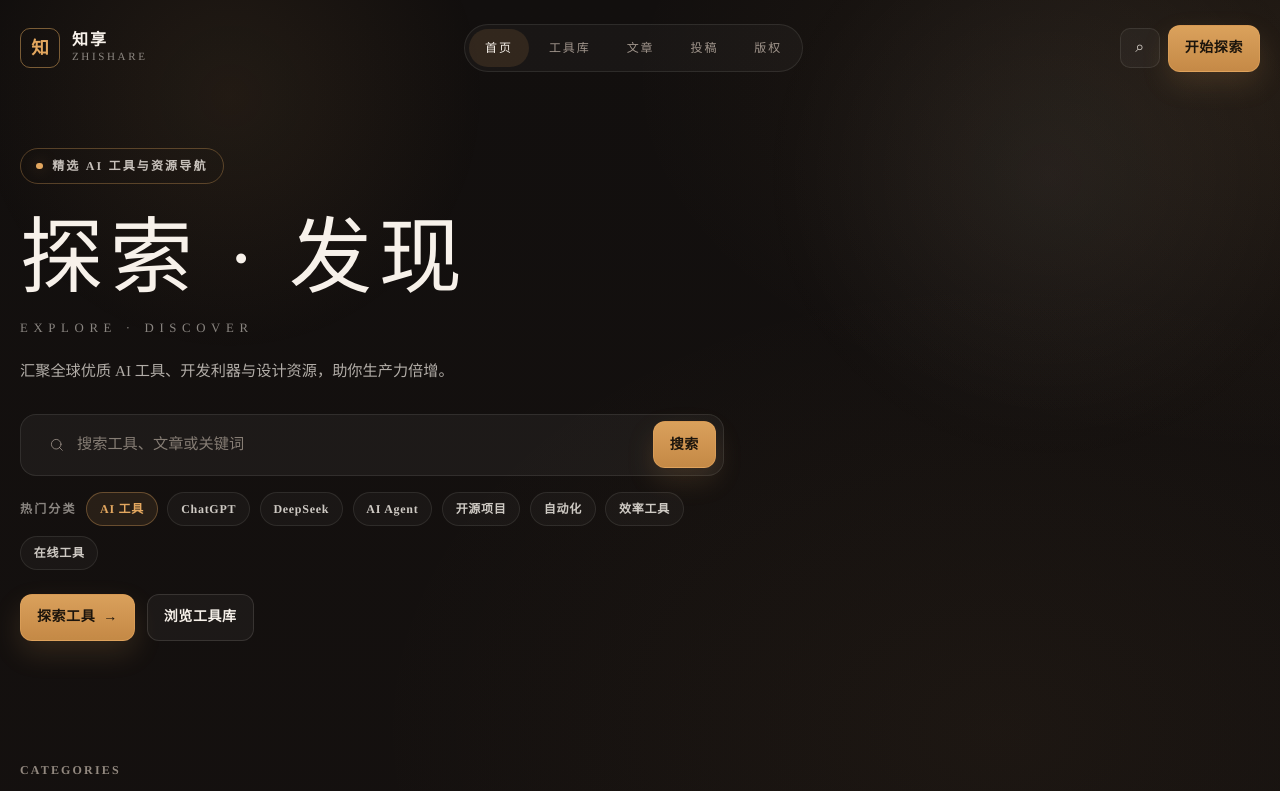
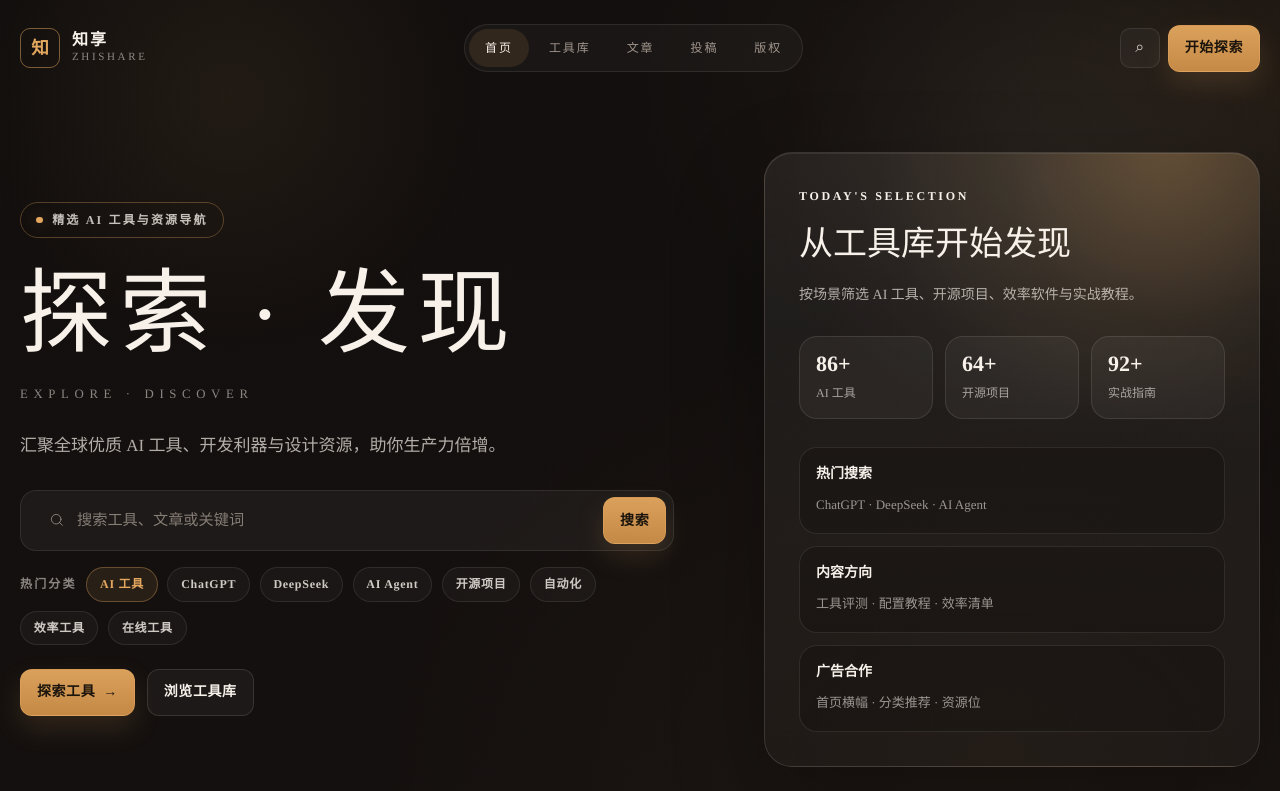
Before and after one commit to kutes/zhishare, a Next.js app: page / in a window 1280 px wide. Shown: the top 791 px of the page. Built offline with nearby package versions, Linux system fonts and the light colour scheme; no server answers; the database is empty.

Commit message:
Redesign homepage hero for wide screens

```diff
--- a/src/app/globals.css
+++ b/src/app/globals.css
@@ -1861,3 +1861,178 @@ canvas {
   }
 }
 /* End warm editorial wide-screen polish v1 */
+
+/* Hero balanced layout v2 */
+@layer components {
+  .warm-home-page .zh-hero.zh-shell {
+    max-width: 1680px;
+  }
+
+  .warm-home-page .zh-hero-balanced {
+    display: grid;
+    grid-template-columns: minmax(0, 0.95fr) minmax(420px, 0.72fr);
+    align-items: center;
+    gap: clamp(56px, 7vw, 128px);
+    min-height: calc(100vh - 112px);
+    padding-block: clamp(72px, 9vh, 124px);
+  }
+
+  .warm-home-page .zh-hero-main {
+    max-width: 820px;
+  }
+
+  .warm-home-page .zh-hero-title {
+    font-size: clamp(72px, 7.2vw, 132px);
+    line-height: 1.05;
+    margin-bottom: 22px;
+  }
+
+  .warm-home-page .zh-hero-kicker {
+    margin-bottom: 26px;
+  }
+
+  .warm-home-page .zh-hero-desc {
+    max-width: 720px;
+    font-size: 17px;
+  }
+
+  .warm-home-page .zh-search-bar {
+    max-width: 760px;
+  }
+
+  .warm-home-page .zh-hero-panel {
+    position: relative;
+    overflow: hidden;
+    border: 1px solid rgba(255, 247, 237, 0.12);
+    border-radius: 28px;
+    background:
+      radial-gradient(circle at 78% 0%, rgba(227, 167, 95, 0.14), transparent 38%),
+      linear-gradient(180deg, rgba(255, 247, 237, 0.07), rgba(255, 247, 237, 0.028));
+    padding: 34px;
+    box-shadow:
+      0 32px 90px rgba(0, 0, 0, 0.28),
+      inset 0 1px 0 rgba(255, 247, 237, 0.08);
+  }
+
+  .warm-home-page .zh-hero-panel::before {
+    position: absolute;
+    inset: -30% -20% auto auto;
+    width: 360px;
+    height: 360px;
+    border-radius: 999px;
+    background: radial-gradient(circle, rgba(227, 167, 95, 0.14), transparent 68%);
+    content: "";
+    pointer-events: none;
+  }
+
+  .warm-home-page .zh-hero-panel > * {
+    position: relative;
+    z-index: 1;
+  }
+
+  .warm-home-page .zh-hero-panel-eyebrow {
+    color: var(--zh-accent);
+    font-size: 12px;
+    font-weight: 700;
+    letter-spacing: 0.22em;
+    text-transform: uppercase;
+  }
+
+  .warm-home-page .zh-hero-panel-title {
+    color: var(--zh-text);
+    font-family: var(--zh-serif);
+    font-size: 34px;
+    font-weight: 500;
+    line-height: 1.28;
+    margin-top: 18px;
+  }
+
+  .warm-home-page .zh-hero-panel-desc {
+    color: rgba(247, 241, 234, 0.68);
+    font-size: 14px;
+    line-height: 1.8;
+    margin-top: 16px;
+  }
+
+  .warm-home-page .zh-hero-metric-grid {
+    display: grid;
+    grid-template-columns: repeat(3, minmax(0, 1fr));
+    gap: 12px;
+    margin-top: 28px;
+  }
+
+  .warm-home-page .zh-hero-metric {
+    border: 1px solid rgba(255, 247, 237, 0.1);
+    border-radius: 18px;
+    background: rgba(255, 247, 237, 0.045);
+    padding: 16px;
+  }
+
+  .warm-home-page .zh-hero-metric strong {
+    color: var(--zh-accent);
+    display: block;
+    font-size: 22px;
+    line-height: 1;
+  }
+
+  .warm-home-page .zh-hero-metric span {
+    color: rgba(247, 241, 234, 0.62);
+    display: block;
+    font-size: 12px;
+    margin-top: 9px;
+  }
+
+  .warm-home-page .zh-hero-panel-list {
+    display: grid;
+    gap: 12px;
+    margin-top: 28px;
+  }
+
+  .warm-home-page .zh-hero-panel-row {
+    border: 1px solid rgba(255, 247, 237, 0.09);
+    border-radius: 18px;
+    background: rgba(18, 15, 14, 0.34);
+    padding: 16px;
+  }
+
+  .warm-home-page .zh-hero-panel-row strong {
+    color: var(--zh-text);
+    display: block;
+    font-size: 14px;
+    margin-bottom: 8px;
+  }
+
+  .warm-home-page .zh-hero-panel-row span {
+    color: rgba(247, 241, 234, 0.58);
+    font-size: 13px;
+    line-height: 1.6;
+  }
+
+  @media (min-width: 1600px) {
+    .warm-home-page .zh-hero.zh-shell {
+      max-width: 1680px;
+    }
+  }
+
+  @media (max-width: 1100px) {
+    .warm-home-page .zh-hero-balanced {
+      grid-template-columns: 1fr;
+      min-height: auto;
+    }
+
+    .warm-home-page .zh-hero-panel {
+      display: none;
+    }
+  }
+
+  @media (max-width: 640px) {
+    .warm-home-page .zh-hero-balanced {
+      padding-block: 56px 68px;
+    }
+
+    .warm-home-page .zh-hero-title {
+      font-size: clamp(48px, 16vw, 72px);
+    }
+  }
+}
+/* End hero balanced layout v2 */
--- a/src/components/home/CosmicHomeHero.tsx
+++ b/src/components/home/CosmicHomeHero.tsx
@@ -3,6 +3,27 @@ import { heroHotwords } from "./cosmic-home-data";
 
 const heroDescription =
   "汇聚全球优质 AI 工具、开发利器与设计资源，助你生产力倍增。";
+
+const heroMetrics = [
+  { value: "86+", label: "AI 工具" },
+  { value: "64+", label: "开源项目" },
+  { value: "92+", label: "实战指南" },
+];
+
+const heroRows = [
+  {
+    title: "热门搜索",
+    description: "ChatGPT · DeepSeek · AI Agent",
+  },
+  {
+    title: "内容方向",
+    description: "工具评测 · 配置教程 · 效率清单",
+  },
+  {
+    title: "广告合作",
+    description: "首页横幅 · 分类推荐 · 资源位",
+  },
+];
 
 function SearchIcon() {
   return (
@@ -19,7 +40,8 @@ function SearchIcon() {
 
 export function CosmicHomeHero() {
   return (
-    <section className="zh-shell zh-hero">
+    <section className="zh-shell zh-hero zh-hero-balanced">
+      <div className="zh-hero-main">
         <div className="zh-eyebrow">
           <span className="zh-eyebrow-dot" />
           精选 AI 工具与资源导航
@@ -68,6 +90,33 @@ export function CosmicHomeHero() {
             浏览工具库
           </Link>
         </div>
+      </div>
+
+      <aside className="zh-hero-panel" aria-label="资源发现面板">
+        <p className="zh-hero-panel-eyebrow">TODAY&apos;S SELECTION</p>
+        <h2 className="zh-hero-panel-title">从工具库开始发现</h2>
+        <p className="zh-hero-panel-desc">
+          按场景筛选 AI 工具、开源项目、效率软件与实战教程。
+        </p>
+
+        <div className="zh-hero-metric-grid" aria-label="资源概览">
+          {heroMetrics.map((metric) => (
+            <div className="zh-hero-metric" key={metric.label}>
+              <strong>{metric.value}</strong>
+              <span>{metric.label}</span>
+            </div>
+          ))}
+        </div>
+
+        <div className="zh-hero-panel-list">
+          {heroRows.map((row) => (
+            <div className="zh-hero-panel-row" key={row.title}>
+              <strong>{row.title}</strong>
+              <span>{row.description}</span>
+            </div>
+          ))}
+        </div>
+      </aside>
     </section>
   );
 }
```
Also changed, not shown: 1 other file (tests, documents, lock files or other folders). Lines whose indentation alone changed are shown as unchanged.
